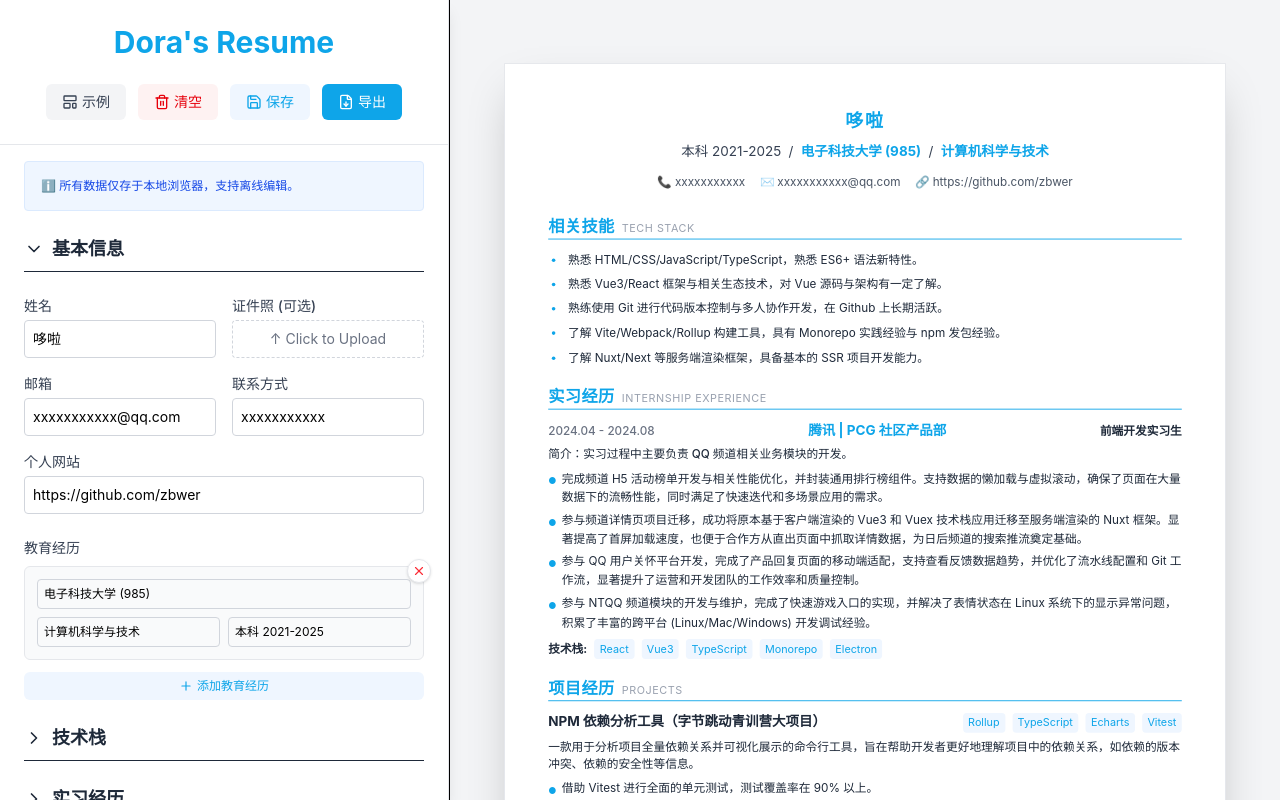
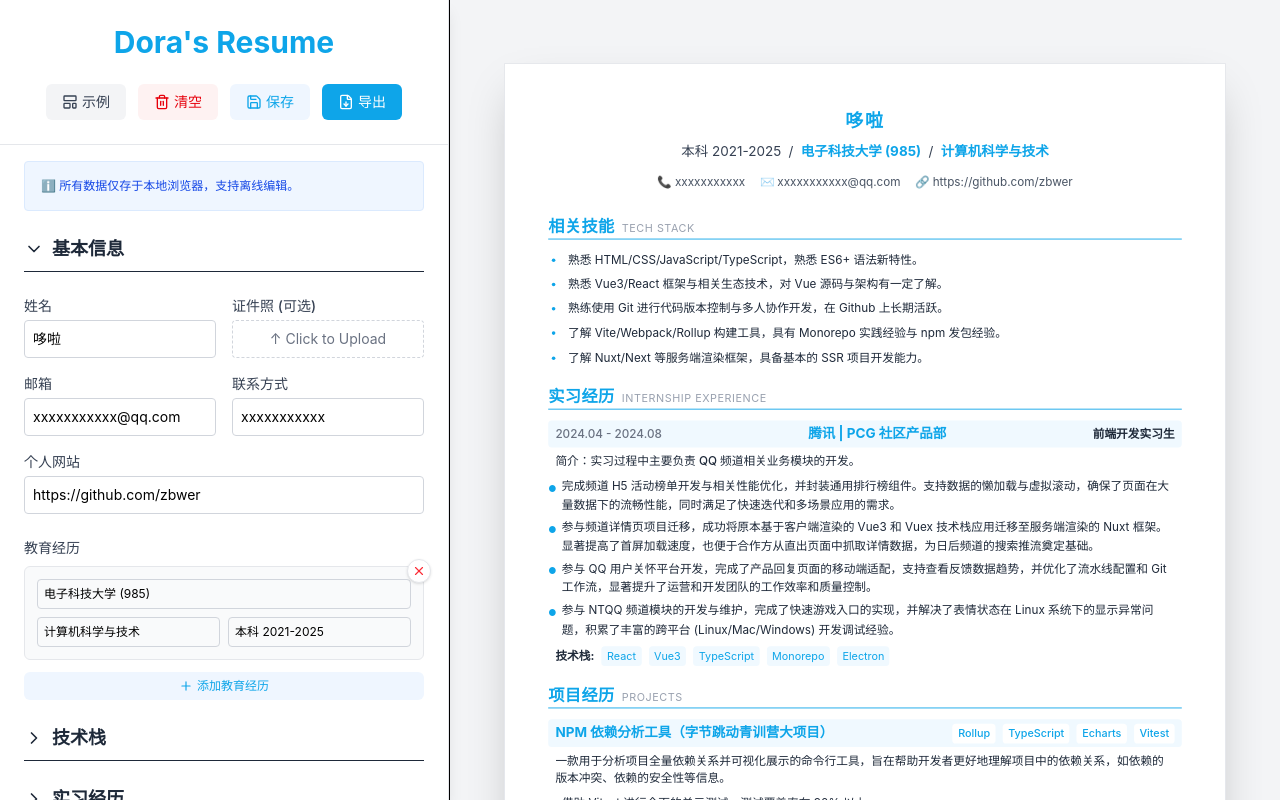
Before and after one commit to 2passby/resume-project, a React (Vite) app: page / in a window 1280 px wide. Built offline with nearby package versions, Linux system fonts and the light colour scheme.

Commit message:
feat: 主题色配置

```diff
--- a/src/components/Preview.tsx
+++ b/src/components/Preview.tsx
@@ -6,12 +6,20 @@ interface PreviewProps {
 }
 
 const Preview = forwardRef<HTMLDivElement, PreviewProps>(({ data }, ref) => {
-  const { basicInfo, skills, experiences, projects, honors } = data;
+  const { basicInfo, skills, experiences, projects, honors, theme } = data;
+  const primaryColor = theme?.primaryColor || "#0ea5e9";
+  const highlightColor = theme?.highlightColor || "#f0f9ff";
 
   return (
     <div
       ref={ref}
       className="bg-white p-12 min-h-[1131px] w-[800px] font-sans text-gray-800"
+      style={
+        {
+          "--color-primary": primaryColor,
+          "--color-highlight": highlightColor,
+        } as React.CSSProperties
+      }
     >
       {/* Header */}
       <div className="text-center mb-8">
@@ -60,24 +68,33 @@ const Preview = forwardRef<HTMLDivElement, PreviewProps>(({ data }, ref) => {
           <div className="space-y-5">
             {experiences.map((exp) => (
               <div key={exp.id} className="break-inside-avoid">
-                <div className="flex justify-between items-baseline mb-1.5">
+                <div
+                  className="flex justify-between items-baseline mb-1.5 px-2 py-1 rounded-sm"
+                  style={{ backgroundColor: "var(--color-highlight)" }}
+                >
                   <span className="text-[13px] text-gray-500 font-medium">
                     {exp.timePeriod}
                   </span>
-                  <span className="text-[15px] font-bold text-primary flex-1 text-center">
+                  <span
+                    className="text-[15px] font-bold flex-1 text-center"
+                    style={{ color: "var(--color-primary)" }}
+                  >
                     {exp.company}
                   </span>
                   <span className="text-[13px] font-bold text-gray-800">
                     {exp.role}
                   </span>
                 </div>
-                <div className="text-[13px] font-medium text-gray-800 mb-1.5">
+                <div className="text-[13px] font-medium text-gray-800 mb-1.5 px-2">
                   {exp.description}
                 </div>
-                <ul className="list-none pl-0 text-[13px] space-y-1 leading-relaxed text-gray-800">
+                <ul className="list-none pl-0 text-[13px] space-y-1 leading-relaxed text-gray-800 px-2">
                   {exp.details.map((detail, idx) => (
                     <li key={idx} className="flex items-start">
-                      <span className="text-primary mr-1.5 text-[10px] mt-[5px]">
+                      <span
+                        className="mr-1.5 text-[10px] mt-[5px]"
+                        style={{ color: "var(--color-primary)" }}
+                      >
                         ●
                       </span>
                       <span className="flex-1">{detail}</span>
@@ -85,7 +102,7 @@ const Preview = forwardRef<HTMLDivElement, PreviewProps>(({ data }, ref) => {
                   ))}
                 </ul>
                 {exp.technologies && exp.technologies.length > 0 && (
-                  <div className="mt-2 text-[13px] flex items-center">
+                  <div className="mt-2 text-[13px] flex items-center px-2">
                     <span className="font-bold mr-2 text-gray-800">
                       技术栈:
                     </span>
@@ -93,7 +110,11 @@ const Preview = forwardRef<HTMLDivElement, PreviewProps>(({ data }, ref) => {
                       {exp.technologies.map((tech, idx) => (
                         <span
                           key={idx}
-                          className="text-primary bg-blue-50 px-1.5 py-0.5 rounded text-[12px]"
+                          className="px-1.5 py-0.5 rounded text-[12px]"
+                          style={{
+                            color: "var(--color-primary)",
+                            backgroundColor: "var(--color-highlight)",
+                          }}
                         >
                           {tech}
                         </span>
@@ -114,28 +135,41 @@ const Preview = forwardRef<HTMLDivElement, PreviewProps>(({ data }, ref) => {
           <div className="space-y-5">
             {projects.map((proj) => (
               <div key={proj.id} className="break-inside-avoid">
-                <div className="flex justify-between items-baseline mb-1.5">
-                  <span className="text-[15px] font-bold text-gray-800">
+                <div
+                  className="flex justify-between items-baseline mb-1.5 px-2 py-1 rounded-sm"
+                  style={{ backgroundColor: "var(--color-highlight)" }}
+                >
+                  <span
+                    className="text-[15px] font-bold"
+                    style={{ color: "var(--color-primary)" }}
+                  >
                     {proj.name}
                   </span>
                   <div className="flex gap-2">
                     {proj.technologies.map((tech, idx) => (
                       <span
                         key={idx}
-                        className="text-primary text-[12px] bg-blue-50 px-1.5 py-0.5 rounded"
+                        className="px-1.5 py-0.5 rounded text-[12px] font-medium"
+                        style={{
+                          color: "var(--color-primary)",
+                          backgroundColor: "white",
+                        }}
                       >
                         {tech}
                       </span>
                     ))}
                   </div>
                 </div>
-                <div className="text-[13px] font-medium text-gray-800 mb-1.5">
+                <div className="text-[13px] font-medium text-gray-800 mb-1.5 px-2">
                   {proj.description}
                 </div>
-                <ul className="list-none pl-0 text-[13px] space-y-1 leading-relaxed text-gray-800">
+                <ul className="list-none pl-0 text-[13px] space-y-1 leading-relaxed text-gray-800 px-2">
                   {proj.details.map((detail, idx) => (
                     <li key={idx} className="flex items-start">
-                      <span className="text-primary mr-1.5 text-[10px] mt-[5px]">
+                      <span
+                        className="mr-1.5 text-[10px] mt-[5px]"
+                        style={{ color: "var(--color-primary)" }}
+                      >
                         ●
                       </span>
                       <span className="flex-1">{detail}</span>
--- a/src/components/Sidebar.tsx
+++ b/src/components/Sidebar.tsx
@@ -48,6 +48,7 @@ const Sidebar: React.FC<SidebarProps> = ({ data, setData, onExport }) => {
         experiences: [],
         projects: [],
         honors: [],
+        theme: defaultResumeData.theme,
       });
     }
   };
@@ -304,6 +305,16 @@ const Sidebar: React.FC<SidebarProps> = ({ data, setData, onExport }) => {
       newHonors[index] = { ...newHonors[index], [field]: value };
       return { ...prev, honors: newHonors };
     });
+  };
+
+  const handleThemeChange = (
+    field: keyof typeof defaultResumeData.theme,
+    value: string
+  ) => {
+    setData((prev) => ({
+      ...prev,
+      theme: { ...prev.theme, [field]: value },
+    }));
   };
 
   const addHonor = () => {
@@ -956,9 +967,40 @@ const Sidebar: React.FC<SidebarProps> = ({ data, setData, onExport }) => {
         {/* Theme Config Placeholder */}
         <div className="pt-4 border-t border-gray-200 mt-8">
           <h3 className="font-bold text-gray-800 mb-4">主题配置</h3>
-          <div className="flex gap-4 items-center text-sm text-gray-600">
-            <span>主题色调</span>
-            <div className="w-6 h-6 bg-primary rounded cursor-pointer ring-2 ring-offset-1 ring-primary"></div>
+          <div className="flex flex-col gap-4 text-sm text-gray-600">
+            <div className="flex items-center gap-4">
+              <span className="w-16">主题色调</span>
+              <div className="flex items-center gap-2">
+                <input
+                  type="color"
+                  value={data.theme?.primaryColor || "#0ea5e9"}
+                  onChange={(e) =>
+                    handleThemeChange("primaryColor", e.target.value)
+                  }
+                  className="w-8 h-8 rounded cursor-pointer border-0 p-0"
+                />
+                <span className="text-xs font-mono bg-gray-100 px-2 py-1 rounded">
+                  {data.theme?.primaryColor || "#0ea5e9"}
+                </span>
+              </div>
+            </div>
+
+            <div className="flex items-center gap-4">
+              <span className="w-16">高亮色</span>
+              <div className="flex items-center gap-2">
+                <input
+                  type="color"
+                  value={data.theme?.highlightColor || "#f0f9ff"}
+                  onChange={(e) =>
+                    handleThemeChange("highlightColor", e.target.value)
+                  }
+                  className="w-8 h-8 rounded cursor-pointer border-0 p-0"
+                />
+                <span className="text-xs font-mono bg-gray-100 px-2 py-1 rounded">
+                  {data.theme?.highlightColor || "#f0f9ff"}
+                </span>
+              </div>
+            </div>
           </div>
         </div>
       </div>
--- a/src/types.ts
+++ b/src/types.ts
@@ -34,6 +34,11 @@ export interface Honor {
   name: string;
 }
 
+export interface ThemeConfig {
+  primaryColor: string;
+  highlightColor: string;
+}
+
 export interface ResumeData {
   basicInfo: {
     name: string;
@@ -46,6 +51,7 @@ export interface ResumeData {
   experiences: Experience[];
   projects: Project[];
   honors: Honor[];
+  theme: ThemeConfig;
 }
 
 export const defaultResumeData: ResumeData = {
@@ -131,4 +137,8 @@ export const defaultResumeData: ResumeData = {
       name: "全国大学生算法设计竞赛一等奖",
     },
   ],
+  theme: {
+    primaryColor: "#0ea5e9",
+    highlightColor: "#f0f9ff",
+  },
 };
```
